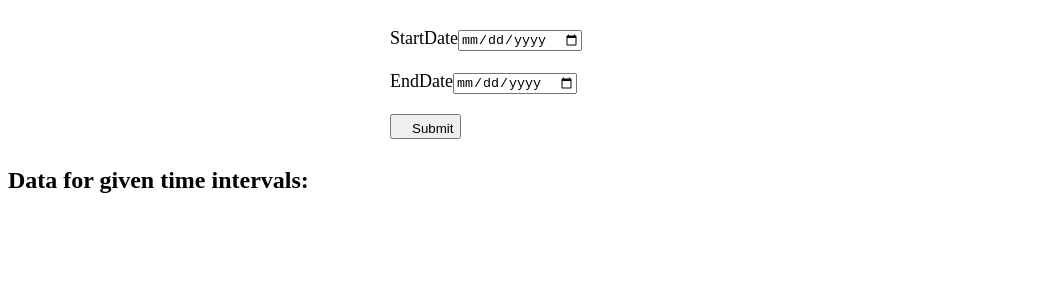
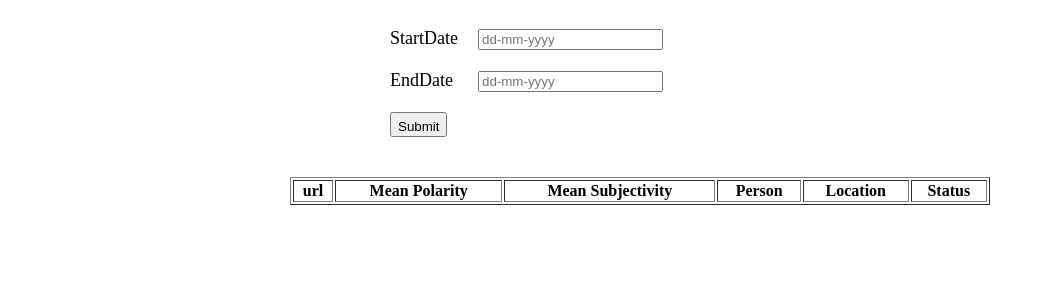
Before and after one commit to DHANA-1999/UI-Automation, an Angular app: page / in a window 1280 px wide. Shown: the top 300 px of the page, without its empty margins (0-1043 px from the left). Built offline with nearby package versions, Linux system fonts and the light colour scheme.

Commit message:
Updated app.component.html

```diff
--- a/src/app/app.component.html
+++ b/src/app/app.component.html
@@ -1,19 +1,66 @@
-<div class="content" style="font-size: 18px;padding-top:20px;">
-    <form [formGroup]="form_date"  (ngSubmit)="userdata()">
+<div class="content" style="font-size: 18px;padding-top:20px;padding-bottom:40px;">
+    <form [formGroup]="form_date" (ngSubmit)="userdata()" >
         <div class="input">
-          <label class="sright" >StartDate</label>
-          <input  type="date" id="StartDate" name="StartDate" formControlName="StartDate">
+            <label style="padding-right:20px;">StartDate</label>
+            <input type="text" id="StartDate" name="StartDate" placeholder="dd-mm-yyyy" formControlName="StartDate">
         </div>
         <div style="padding-top:20px;padding-bottom:20px;" class="input">
-          <label  class="right">EndDate</label>
-          <input  type="date" id="EndDate" name="EndDate" formControlName="EndDate">
+            <label style="padding-right:25px;">EndDate</label>
+            <input type="text" id="EndDate" name="EndDate" placeholder="dd-mm-yyyy" formControlName="EndDate">
         </div>
-    <button class="btn btn-primary" type="submit" style="padding-top:5px;padding-left:20px;" >Submit</button>
+        <button class="btn btn-primary" type="submit" style="padding-top:5px;">Submit</button>
     </form>
 </div>
-  <div *ngIf="findResult != '' ">
-     <br/>
-     <h2 style="padding: 0px;margin: 0px;border: 0px;">Data for given time intervals:</h2>
-     <br/>
-     <pre>{{findResult}}</pre>
+
+<div *ngIf = "loading" class="d-flex justify-content-center">
+    <div class="spinner-border" role="status" >
+      <span class="sr-only" id="loading"></span>
     </div>
+</div>
+
+<table class="table table-striped table-bordered" width="700" [align]="'center'" border="1">
+    <thead>
+        <tr>
+            <!-- <th bgcolor="black" style="color:white; font-size:12pt;">URL</th> -->
+            <th class="tbodydesign">url</th>
+
+            <th class="tbodydesign">Mean Polarity</th>
+
+            <th class="tbodydesign">Mean Subjectivity</th>
+
+            <th class="tbodydesign">Person</th>
+
+            <th class="tbodydesign">Location</th>
+
+            <th class="tbodydesign">Status</th>
+
+        </tr>
+    </thead>
+
+    <tbody  *ngIf = "load_data">
+       <tr>
+        <td>{{tableData['url']['1']}}</td>
+        <td>{{tableData['mean_polarity']['1']}}</td>
+        <td>{{tableData['mean_subjectivity']['1']}}</td>
+        <td>{{tableData['person']['1']}}</td>
+        <td>{{tableData['location']['1']}}</td>
+        <td>{{tableData['status']['1']}}</td>
+       </tr>
+       <tr>
+        <td>{{tableData['url']['2']}}</td>
+        <td>{{tableData['mean_polarity']['2']}}</td>
+        <td>{{tableData['mean_subjectivity']['2']}}</td>
+        <td>{{tableData['person']['2']}}</td>
+        <td>{{tableData['location']['2']}}</td>
+        <td>{{tableData['status']['2']}}</td>
+       </tr>
+       <tr>
+        <td>{{tableData['url']['3']}}</td>
+        <td>{{tableData['mean_polarity']['3']}}</td>
+        <td>{{tableData['mean_subjectivity']['3']}}</td>
+        <td>{{tableData['person']['3']}}</td>
+        <td>{{tableData['location']['3']}}</td>
+        <td>{{tableData['status']['3']}}</td>
+       </tr>
+    </tbody>
+</table>
```
Lines whose indentation alone changed are shown as unchanged.
